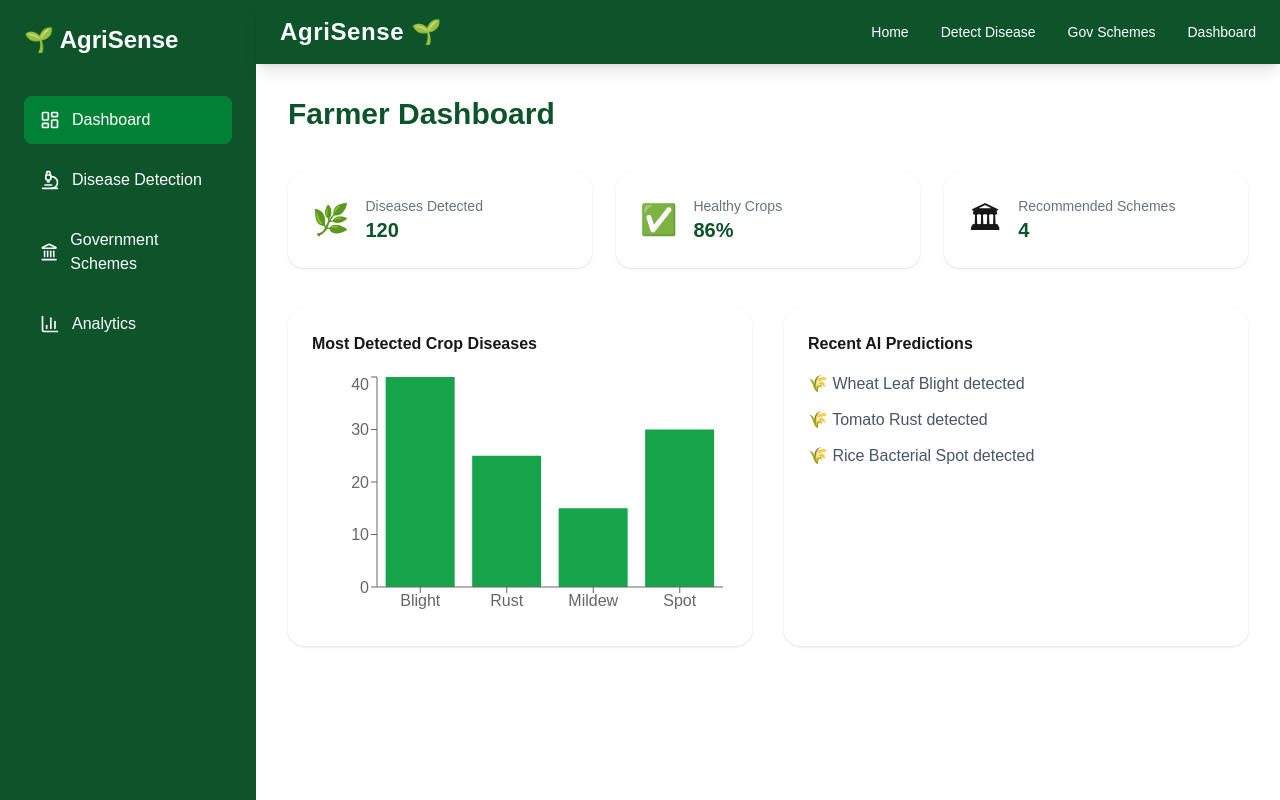
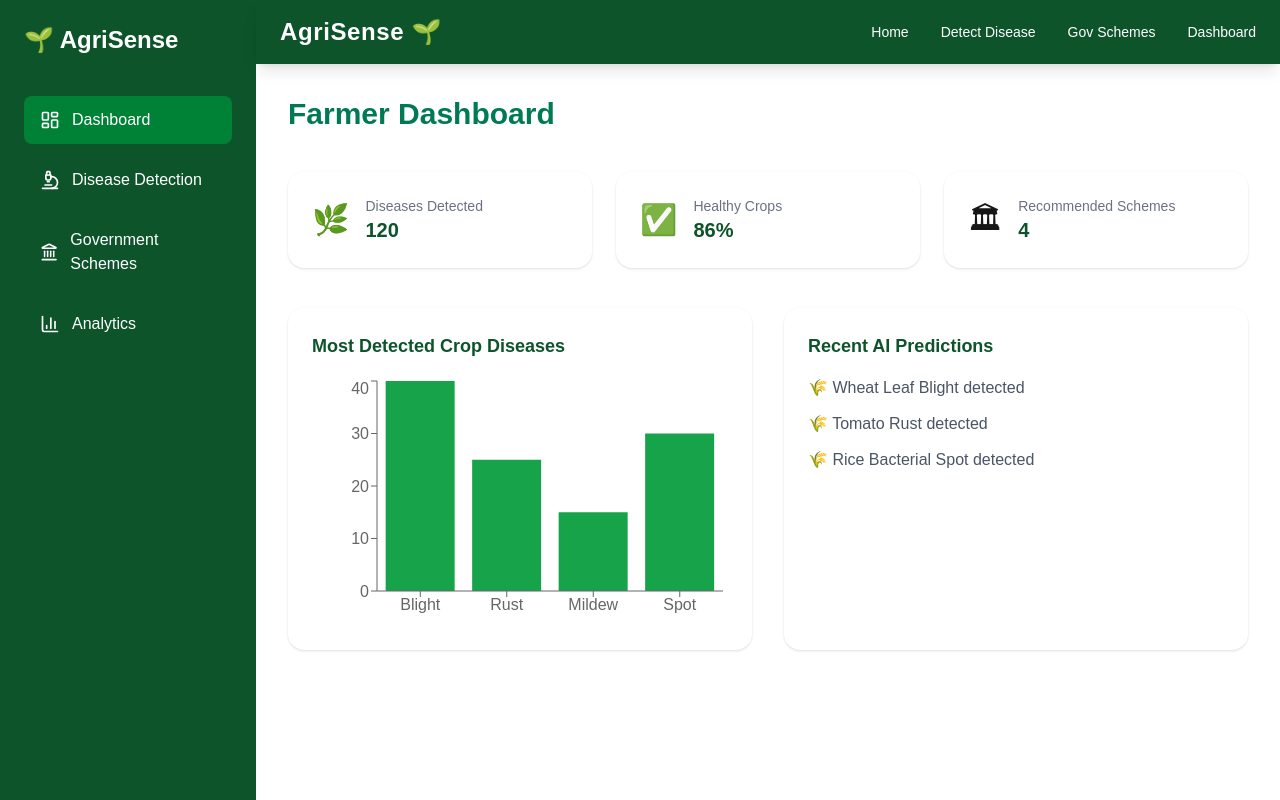
Before and after one commit to Aditya-AD17/agrisense-frontend, a Next.js app: page /dashboard in a window 1280 px wide. Built offline with nearby package versions, Linux system fonts and the light colour scheme.

Commit message:
Colors and Transitions 1

```diff
--- a/app/analytics/page.tsx
+++ b/app/analytics/page.tsx
@@ -2,7 +2,7 @@ export default function AnalyticsPage() {
   return (
     <div className="space-y-6">
 
-      <h1 className="text-3xl font-bold text-gray-800">
+      <h1 className="text-3xl font-bold text-emerald-700">
         Crop Analytics
       </h1>
 
--- a/app/dashboard/page.tsx
+++ b/app/dashboard/page.tsx
@@ -5,7 +5,7 @@ export default function DashboardPage() {
   return (
     <div className="space-y-10">
 
-      <h1 className="text-3xl font-bold text-green-900">
+      <h1 className="text-3xl font-bold text-emerald-700">
         Farmer Dashboard
       </h1>
 
@@ -41,9 +41,9 @@ export default function DashboardPage() {
 
         <div className="bg-white p-6 rounded-2xl shadow">
 
-          <h3 className="font-semibold mb-4">
-            Recent AI Predictions
-          </h3>
+          <h3 className="font-semibold text-green-900 text-lg mb-4">
+  Recent AI Predictions
+</h3>
 
           <ul className="space-y-3 text-gray-600">
 
--- a/app/detection/page.tsx
+++ b/app/detection/page.tsx
@@ -37,7 +37,7 @@ export default function DetectionPage() {
   return (
     <div className="max-w-2xl mx-auto space-y-6">
 
-      <h1 className="text-3xl font-bold text-gray-800">
+      <h1 className="text-3xl font-bold text-emerald-700">
         Crop Disease Detection
       </h1>
 
--- a/app/page.tsx
+++ b/app/page.tsx
@@ -1,5 +1,6 @@
 import Counter from "@/components/ui/Counter"
 import FeatureCard from "@/components/ui/FeatureCard"
+import Link from "next/link"
 
 export default function Home() {
   return (
@@ -36,9 +37,11 @@ export default function Home() {
       using artificial intelligence.
     </p>
 
-    <button className="mt-8 bg-orange-500 px-8 py-3 rounded-lg font-semibold hover:bg-orange-600 hover:scale-105 transition">
-      Detect Disease
-    </button>
+    <Link href="/detection">
+      <button className="mt-8 bg-orange-500 px-8 py-3 rounded-lg font-semibold hover:bg-orange-600 hover:scale-105 transition">
+        Detect Disease
+      </button>
+    </Link>
 
     {/* COUNTERS */}
 
@@ -80,6 +83,7 @@ export default function Home() {
             title="Disease Detection"
             description="Upload crop images and get instant AI-powered disease diagnosis."
             action="Try Now →"
+            href="/detection"
           />
 
           <FeatureCard
@@ -94,6 +98,7 @@ export default function Home() {
             title="Government Schemes"
             description="Discover Indian agricultural subsidies and farmer schemes."
             action="Explore Schemes →"
+            href="/schemes"
           />
 
         </div>
--- a/app/schemes/page.tsx
+++ b/app/schemes/page.tsx
@@ -26,7 +26,7 @@ export default function SchemesPage() {
   return (
     <div className="max-w-6xl mx-auto space-y-8">
 
-      <h1 className="text-3xl font-bold text-gray-800">
+      <h1 className="text-3xl font-bold text-emerald-700">
         Government Schemes for Farmers
       </h1>
 
@@ -52,11 +52,11 @@ export default function SchemesPage() {
       {/* SCHEME LIST */}
       <div className="text-center">
 
-  <h1 className="text-4xl font-bold text-green-900">
+  <h1 className="text-3xl font-bold text-yellow-600">
     Government Schemes
   </h1>
 
-  <p className="text-gray-600 mt-3">
+  <p className="text-orange-600 mt-3">
     Access agricultural support programs and subsidies
   </p>
 
--- a/components/charts/DiseaseChart.tsx
+++ b/components/charts/DiseaseChart.tsx
@@ -20,9 +20,9 @@ export default function DiseaseChart() {
   return (
     <div className="bg-white p-6 rounded-2xl shadow">
 
-      <h3 className="font-semibold mb-4">
-        Most Detected Crop Diseases
-      </h3>
+      <h3 className="text-green-900 font-semibold text-lg mb-4">
+  Most Detected Crop Diseases
+</h3>
 
       <ResponsiveContainer width="100%" height={250}>
         <BarChart data={data}>
--- a/components/forms/ImageUploader.tsx
+++ b/components/forms/ImageUploader.tsx
@@ -46,7 +46,7 @@ export default function ImageUploader({ onUpload }: Props) {
 
           <div className="text-5xl">🌿</div>
 
-          <p className="text-gray-600 font-medium">
+          <p className="text-orange-600 font-medium">
             Drag & Drop Crop Leaf Image
           </p>
 
--- a/components/ui/FeatureCard.tsx
+++ b/components/ui/FeatureCard.tsx
@@ -1,8 +1,11 @@
+import Link from "next/link"
+
 interface Props {
   icon: string
   title: string
   description: string
   action: string
+  href?: string
 }
 
 export default function FeatureCard({
@@ -10,8 +13,9 @@ export default function FeatureCard({
   title,
   description,
   action,
+  href,
 }: Props) {
-  return (
+  const content = (
     <div className="group bg-white p-8 rounded-2xl shadow-md hover:shadow-xl hover:-translate-y-2 transition duration-300 text-center cursor-pointer">
 
       <div className="w-16 h-16 bg-green-700 text-white rounded-full flex items-center justify-center text-2xl mx-auto mb-6 group-hover:scale-110 transition">
@@ -32,4 +36,6 @@ export default function FeatureCard({
 
     </div>
   )
+
+  return href ? <Link href={href}>{content}</Link> : content
 }
```
